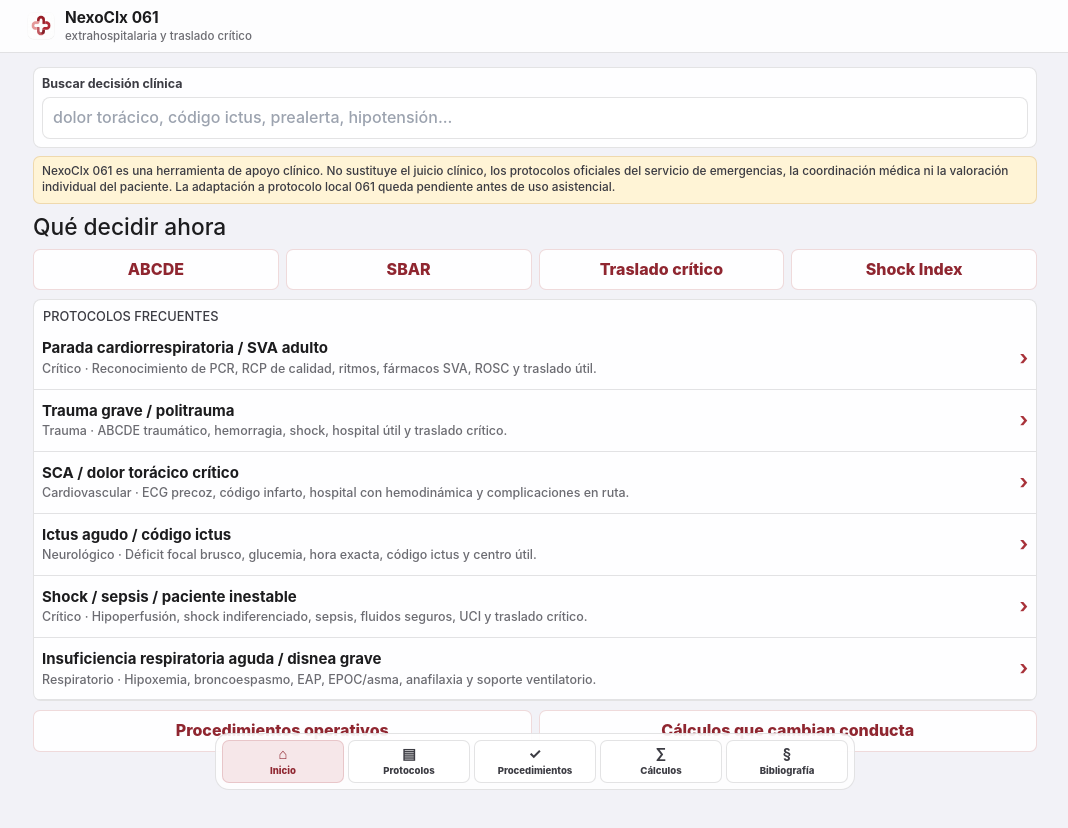
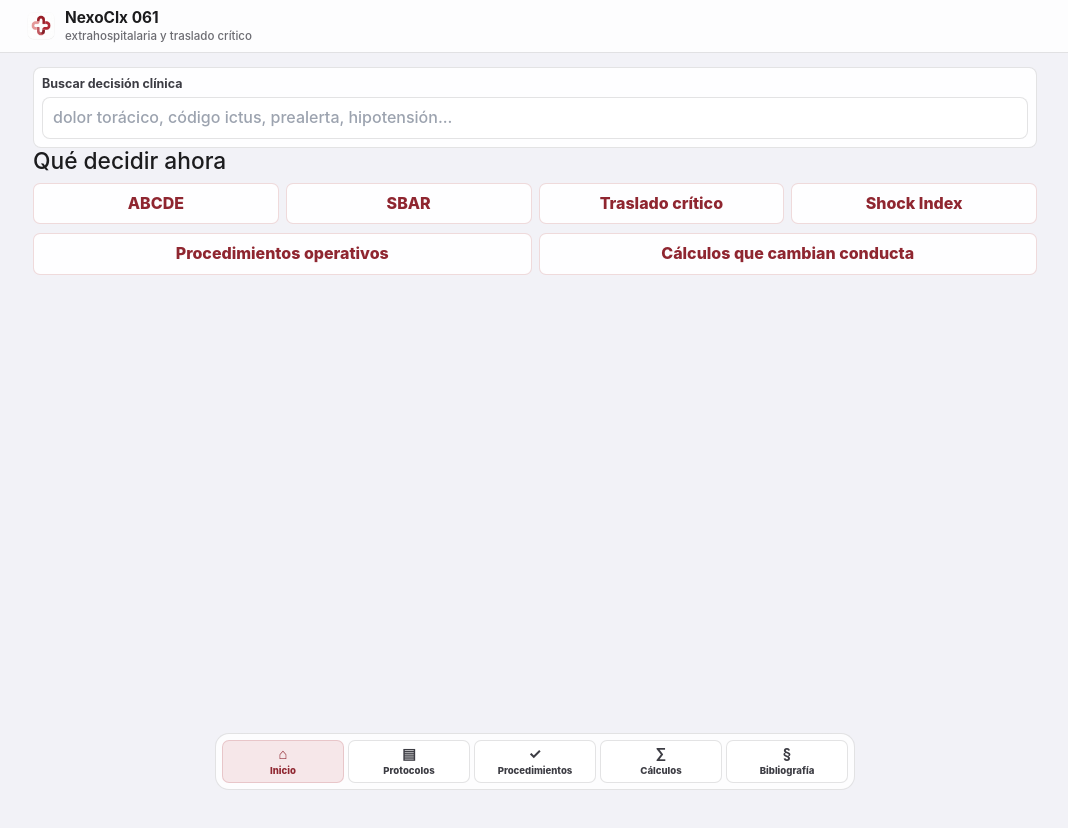
Before and after one commit to olsanju-hub/nexoclx-061, a React (Vite) app: page / in a window 1280 px wide. Shown: the top 828 px of the page, without its empty margins (105-1173 px from the left). After the commit the page ends 800 px from the top, so only its background shows below. Built offline with nearby package versions, Linux system fonts and the light colour scheme.

Commit message:
fix(home): remove generic disclaimer and frequent protocols

```diff
--- a/src/App.jsx
+++ b/src/App.jsx
@@ -22,15 +22,6 @@ const quickBlocks = [
   { label: 'SBAR', view: 'procedimientos', id: 'sbar-prealerta' },
   { label: 'Traslado crítico', view: 'procedimientos', id: 'traslado-critico' },
   { label: 'Shock Index', view: 'calculos', id: 'shock-index' },
-]
-
-const frequentProtocolIds = [
-  'parada-cardiorrespiratoria-sva-adulto',
-  'trauma-grave-politrauma',
-  'sca-dolor-toracico',
-  'ictus-agudo',
-  'shock-sepsis',
-  'insuficiencia-respiratoria',
 ]
 
 const norm = (value) =>
@@ -150,14 +141,6 @@ function App() {
       <main className="main-panel">
         {!isProtocolDetail && <SearchBox query={query} setQuery={setQuery} results={results} openItem={openItem} />}
 
-        {!isProtocolDetail && (
-          <p className="clinical-warning">
-            NexoClx 061 es una herramienta de apoyo clínico. No sustituye el juicio clínico, los
-            protocolos oficiales del servicio de emergencias, la coordinación médica ni la valoración
-            individual del paciente. {clinicalGovernanceNote}
-          </p>
-        )}
-
         {view === 'inicio' && (
           <Home
             openItem={openItem}
@@ -265,10 +248,6 @@ function SearchBox({ query, setQuery, results, openItem }) {
 }
 
 function Home({ openItem, setView, setSelectedProcedureId, setSelectedCalculatorId }) {
-  const frequentProtocols = frequentProtocolIds
-    .map((id) => protocolFlows.find((protocol) => protocol.id === id))
-    .filter(Boolean)
-
   return (
     <section className="view-stack">
       <div className="section-head">
@@ -290,8 +269,6 @@ function Home({ openItem, setView, setSelectedProcedureId, setSelectedCalculator
           </button>
         ))}
       </div>
-
-      <ClinicalList title="Protocolos frecuentes" items={frequentProtocols} onOpen={openItem} />
 
       <div className="compact-row">
         <button type="button" onClick={() => setView('procedimientos')}>Procedimientos operativos</button>
```
